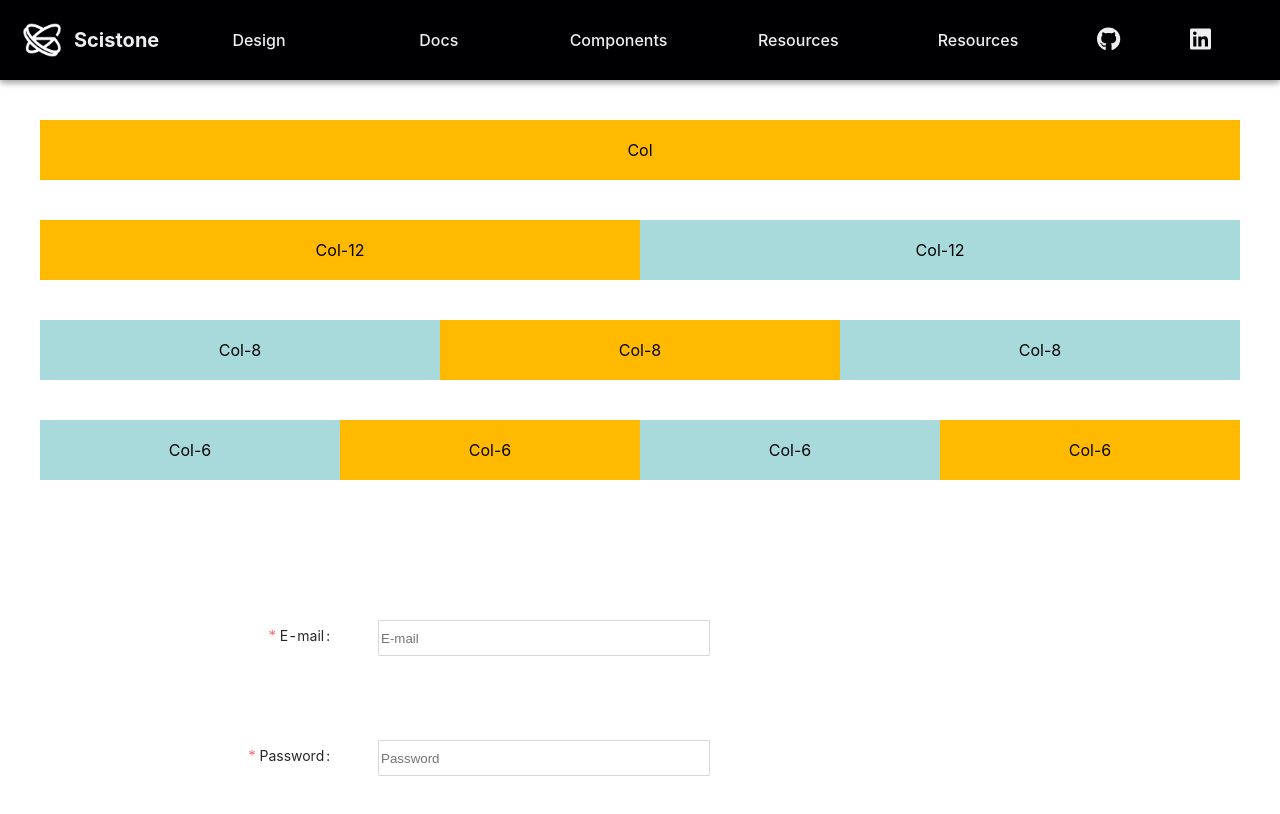
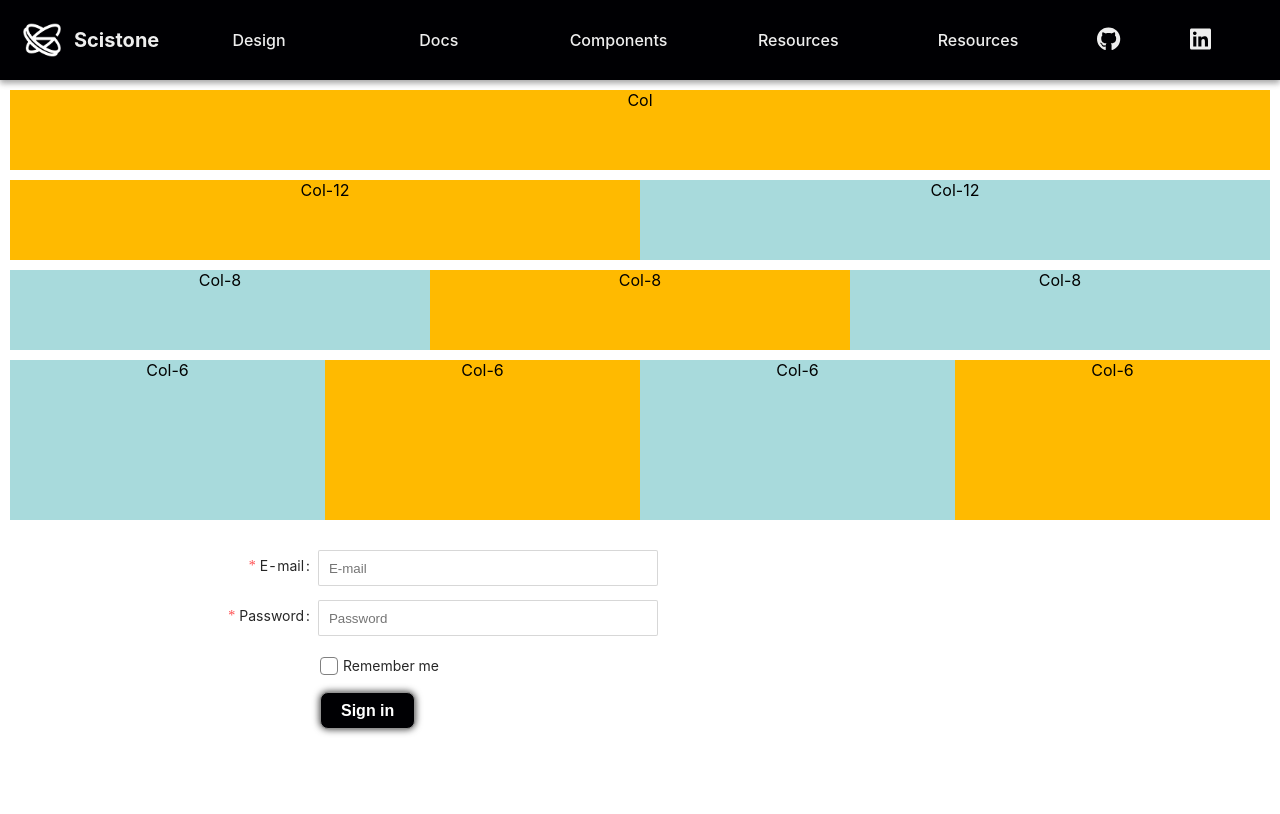
Before and after one commit to scistone/scistone-react-components, a React (Create React App) app: page / in a window 1280 px wide. Shown: the top 814 px of the page. Built offline with nearby package versions, Linux system fonts and the light colour scheme.

Commit message:
Input checkbox added.

```diff
--- a/src/App.js
+++ b/src/App.js
@@ -6,7 +6,7 @@ import logo from './images/scistone_logo.png';
 
 const contactIcons = [
   {
-    url: 'https://github.com/scistione',
+    url: 'https://github.com/scistone',
     icon: faGithub
   },
   {
@@ -86,13 +86,13 @@ function App() {
 
         </Navbar>
       </header>
-      <Container style={{textAlign:'center'}}>
-      <Container row>
+      <Container style={{textAlign:'center',padding:'10px'}}>
+      <Container style={{marginBottom:'10px'}} rowSize='md' row>
         <Container col style={{backgroundColor:'#FFBA00'}}>
           Col
         </Container>
       </Container>
-      <Container row>
+      <Container style={{marginBottom:'10px'}} rowSize='md' row>
         <Container col12 style={{backgroundColor:'#FFBA00'}}>
           Col-12
         </Container>
@@ -100,7 +100,7 @@ function App() {
           Col-12
         </Container>
       </Container>
-      <Container row>
+      <Container style={{marginBottom:'10px'}} rowSize='md' row>
         <Container col8 style={{backgroundColor:'#a8dadc'}}>
           Col-8
         </Container>
@@ -111,7 +111,7 @@ function App() {
           Col-8
         </Container>
       </Container>
-      <Container row>
+      <Container style={{marginBottom:'10px'}} rowSize='lg' row>
         <Container col6 style={{backgroundColor:'#a8dadc'}}>
           Col-6
         </Container>
@@ -127,7 +127,7 @@ function App() {
       </Container>
       </Container>
       <Container>
-        <Container row>
+        <Container style={{marginBottom:'10px'}} row>
 
         <Drawer title={'Menu'} header={true} onClose={onClose} visible={visible}>
           <Menu
@@ -148,6 +148,17 @@ function App() {
             <Input type='password' placeholder='Password' label='Password' errorMessage='This field is required.' required/>
           </Form.Item>
 
+          <Form.Item type='button'>
+            <Input type='checkbox' label='Remember me'/>
+          </Form.Item>
+
+          <Form.Item type='button'>
+              <Button type='primary'>
+                Sign in
+              </Button>
+          </Form.Item>
+
+
         </Form>
 
       </Container>
--- a/src/components/Container/index.jsx
+++ b/src/components/Container/index.jsx
@@ -4,13 +4,24 @@ export default function Container(props) {
   return (
     <div style={props.style}
         className={
-        'scistone-container ' +
-        (props.col ? 'col' : '') +
-        (props.col12 ? 'col-12' : '') +
-        (props.col6 ? 'col-6' : '') +
-        (props.col8 ? 'col-8' : '') +
-        (props.col16 ? 'col-16' : '') +
-        (props.row ? 'row' : '')
+        'scistone-container' +
+        (props.col ? ' col' : '') +
+        (props.col12 ? ' col-12' : '') +
+        (props.col6 ? ' col-6' : '') +
+        (props.col8 ? ' col-8' : '') +
+        (props.col16 ? ' col-16' : '') +
+
+
+        (props.row ? ' row' : '') +
+        (props.row && props.rowSize === 'sm' ? ' sm' : '') +
+        (props.row && props.rowSize === 'md' ? ' md' : '') +
+        (props.row && props.rowSize === 'lg' ? ' lg' : '') +
+
+        (props.offset40 ? ' offset-40' : '') +
+        (props.offset50 ? ' offset-50' : '') +
+        (props.offset25 ? ' offset-25' : '') +
+        (props.offset33 ? ' offset-33' : '') +
+        (props.offset66 ? ' offset-66' : '')
         } >
         {props.children}
     </div>
--- a/src/components/Container/styles.scss
+++ b/src/components/Container/styles.scss
@@ -1,7 +1,26 @@
 .scistone-container {
     display: block;
     margin: 0;
-    padding: 20px;
+
+    &.offset-40 {
+        margin-left: 40%;
+    }
+
+    &.offset-50 {
+        margin-left: 50%;
+    }
+
+    &.offset-25 {
+        margin-left: 25%;
+    }
+
+    &.offset-33 {
+        margin-left: 33.333333333%;
+    }
+
+    &.offset-66 {
+        margin-left: 66.666666666%;
+    }
 
     &.col {
         position: relative;
@@ -26,7 +45,8 @@
 
 
     }
-    &.col-16{
+
+    &.col-16 {
         display: block;
         flex: 0.6666666667%;
     }
@@ -35,5 +55,17 @@
         display: flex;
         flex-flow: wrap;
         min-width: 0;
+
+        &.sm {
+            height: 5vh;
+        }
+
+        &.md {
+            height: 10vh;
+        }
+
+        &.lg {
+            height: 20vh;
+        }
     }
 }
--- a/src/components/Form/Item/index.jsx
+++ b/src/components/Form/Item/index.jsx
@@ -1,9 +1,23 @@
 import React from 'react'
+import Button from '../../Button'
+import Container from '../../Container'
 
 export default function Item(props) {
+
+  if (props.type === 'button') {
+    return (
+      <div className='scistone-form-item'>
+        <Container row>
+          <Container offset25 col>
+            {props.children}
+          </Container>
+        </Container>
+      </div>
+    )
+  }
   return (
     <div className='scistone-form-item'>
-            {props.children}
+      {props.children}
     </div>
   )
 }
--- a/src/components/Form/Item/styles.scss
+++ b/src/components/Form/Item/styles.scss
@@ -1,6 +1,6 @@
 .scistone-form-item{
     box-sizing: border-box;
-    margin: 0;
+    margin: 0 0 10px 0;
     font-size: 14px;
     vertical-align: top;
 }
--- a/src/components/Input/index.jsx
+++ b/src/components/Input/index.jsx
@@ -8,12 +8,13 @@ export default function Input(props) {
   const errorMessage = props.errorMessage;
 
   const [value,setValue] = useState('')
+  const [checkbox,setCheckbox] = useState(false)
   const [error,setError] = useState(false)
   const [counter,setCounter] = useState(0)
 
   useEffect(() => {
     if (counter === 0){
-      setCounter(counter+1)
+      setCounter(c=>c+1)
       return(setError(false))
     }
     if (required && value === ''){
@@ -21,7 +22,7 @@ export default function Input(props) {
     }else{
       setError(false)
     }
-  }, [value])
+  }, [value, required])
 
 
   if (type==='email' || type==='password' || type==='number' || type==='text' || type==='url' ){
@@ -40,4 +41,15 @@ export default function Input(props) {
       </div>
     )
   }
+  else if (type==='checkbox' ){
+    return (
+      <div style={props.style} className='scistone-checkbox-input-container'>
+        <span onClick={(e)=>setCheckbox(!checkbox)} className={`checkbox ${checkbox === true ? 'checked' : '' }`} >
+          <div>
+          </div>
+        </span>
+        <label>{label}</label>
+      </div>
+    )
+  }
 }
--- a/src/components/Input/styles.scss
+++ b/src/components/Input/styles.scss
@@ -32,13 +32,13 @@
 
 }
 
-.scistone-input{
+.scistone-input {
     margin-bottom: 4px;
     height: 32px;
     width: 25.5vw;
     border: rgba(0, 0, 0, 0.158) 0.3px solid;
     border-radius: 2px;
-
+    padding-left: 10px;
     &.error {
         border: red 1px solid;
     }
@@ -58,8 +58,8 @@
     }
 }
 
-.scistone-input-area{
-    p{
+.scistone-input-area {
+    p {
         margin: 0 0 0 3px;
         top: 0;
         font-size: 12px;
@@ -67,9 +67,71 @@
     }
 }
 
-.input-label{
+.input-label {
     overflow: hidden;
     white-space: nowrap;
     text-align: right;
     vertical-align: middle;
 }
+
+.scistone-checkbox-input-container {
+    display: flex;
+    flex-direction: row;
+    align-items: center;
+
+    label {
+        position: relative;
+        display: inline-flex;
+        align-items: center;
+        max-width: 100%;
+        height: 32px;
+        font-size: 14px;
+        color: rgba(0, 0, 0, .85);
+        font-size: 14px;
+        margin-left: 5px;
+    }
+
+    .required:before {
+        display: inline-block;
+        margin-right: 4px;
+        color: #ff4d4f;
+        font-size: 14px;
+        font-family: 'Tiro Gurmukhi', serif;
+        line-height: 1;
+        content: "*";
+    }
+}
+
+
+
+
+.checkbox {
+    border: 1px solid gray;
+    border-radius: 4px;
+    width: 16px;
+    height: 16px;
+    display: inline-block;
+    position: relative;
+
+    &:hover {
+        -webkit-box-shadow: 0px 0px 4px 1px rgba($color-contrast, 0.64);
+        -moz-box-shadow: 0px 0px 4px 1px rgba($color-contrast, 0.64);
+        box-shadow: 0px 0px 4px 1px rgba($color-contrast, 0.64);
+        border: rgba($color-contrast, 0.64) 1px solid;
+    }
+    &.checked {
+        -webkit-box-shadow: 0px 0px 4px 1px rgba($color-contrast, 0.64) !important;
+        -moz-box-shadow: 0px 0px 4px 1px rgba($color-contrast, 0.64) !important;
+        box-shadow: 0px 0px 4px 1px rgba($color-contrast, 0.64) !important;
+        outline: rgba($color-contrast, 0.64) 1px solid !important;
+        div{
+            width: 75%;
+            height: 72%;
+            margin: 2px 1px 1px 2px;
+            background-color: $color-contrast;
+            transform: translate(-2%, -2%) scale(1);
+            transition: all 0.2s ;
+            border-radius: 3px;
+        }
+    }
+}
```
Also changed, not shown: src/scss/styles.scss (line endings or trailing spaces).
